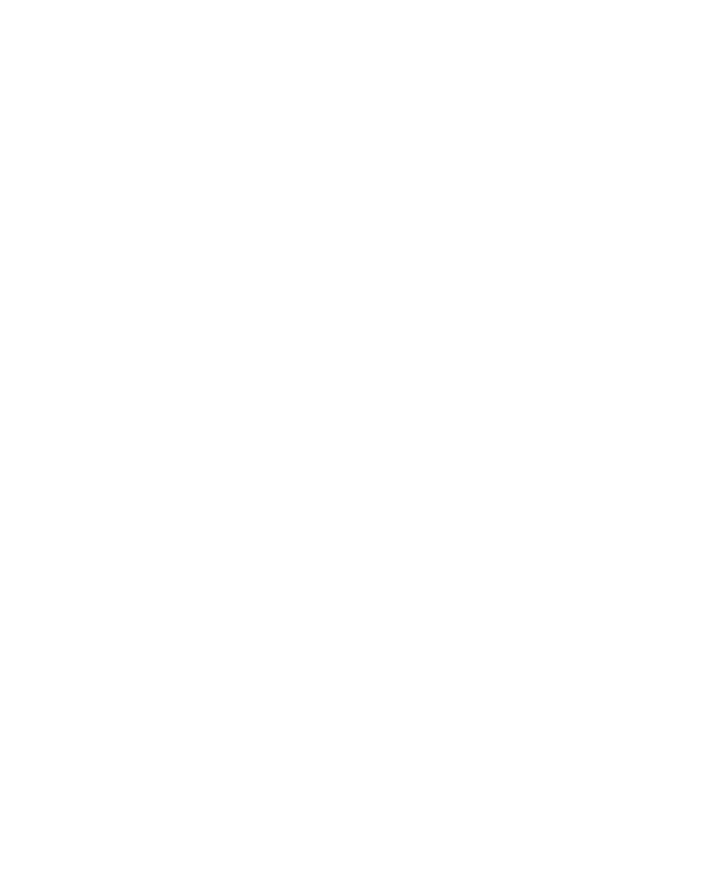
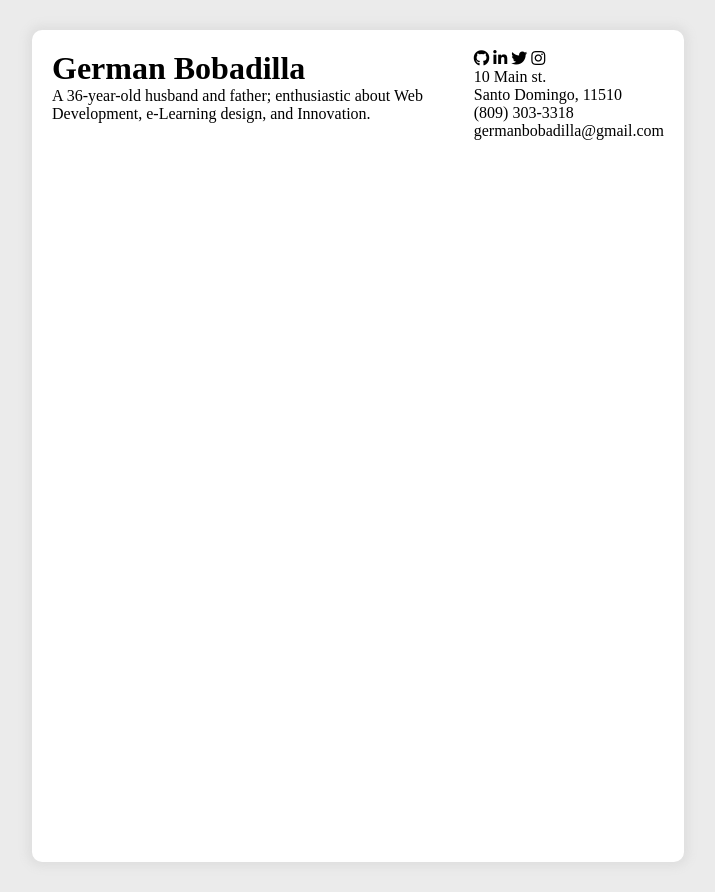
Before and after one commit to germanbobadilla/100-Dias-de-Web-Development, a plain HTML site: page Proyecto 1/index.html in a window 1280 px wide. Shown: the whole page, without its empty margins (282-997 px from the left). Before the commit the page ends 800 px from the top, so only its background shows below. Drawn offline with Linux system fonts and the light colour scheme.

Commit message:
commiting details and header

```diff
--- a/Proyecto 1/index.html
+++ b/Proyecto 1/index.html
@@ -6,10 +6,59 @@
     <meta name="viewport" content="width=device-width, initial-scale=1.0">
     <title>Currículum Vitae</title>
     <link rel="stylesheet" href="style.css">
+    <link rel="stylesheet" href="https://cdnjs.cloudflare.com/ajax/libs/font-awesome/5.15.1/css/all.min.css"
+        integrity="sha512-+4zCK9k+qNFUR5X+cKL9EIR+ZOhtIloNl9GIKS57V1MyNsYpYcUrUeQc9vNfzsWfV28IaLL3i96P9sdNyeRssA=="
+        crossorigin="anonymous" />
 </head>
 
 <body>
+    <div class="contenedor">
+        <header class="cabecera">
+            <div class="informacionpersonal">
+                <h1>German Bobadilla</h1>
+                <p class="acercade">
+                    A 36-year-old husband and father; enthusiastic about Web Development,
+                    e-Learning design, and Innovation.
+                </p>
+            </div>
+            <div class="networking">
+                <div class="socialmedia">
+                    <i class="fab fa-github"></i>
+                    <i class="fab fa-linkedin-in"></i>
+                    <i class="fab fa-twitter"></i>
+                    <i class="fab fa-instagram"></i>
+                </div>
+                <div class="direccion">
+                    <p>10 Main st.</p>
+                    <p>Santo Domingo, 11510</p>
+                    <p>(809) 303-3318</p>
+                    <p>germanbobadilla@gmail.com</p>
+                </div>
+            </div>
+        </header>
+        <main>
+            <section class="experiencia">
 
+            </section>
+            <section class="educacion">
+
+            </section>
+            <section class="referencias">
+
+            </section>
+        </main>
+        <aside>
+            <div class="habilidades">
+
+            </div>
+            <div class="reconocimientos">
+
+            </div>
+            <div class="proyectos">
+
+            </div>
+        </aside>
+    </div>
 </body>
 
 </html>
--- a/Proyecto 1/style.css
+++ b/Proyecto 1/style.css
@@ -1,5 +1,28 @@
-* {
+body {
     margin: 0;
     padding: 0;
     box-sizing: border-box;
+    background-color: rgba(233, 233, 233, 0.897);
+    display: flex;
+    justify-content: center;
 }
+
+.contenedor {
+    border-radius: 10px;
+    box-shadow: 0 0 10px 5px rgb(223, 223, 223);
+    margin: 30px 0px 30px 0px;
+    height: 792px;
+    width: 612px;
+    background-color: white;
+    padding: 20px;
+}
+
+h1, header p {
+    margin: 0;
+    padding: 0;
+}
+
+header {
+    display: flex;
+    justify-content: space-between;
+}
```
